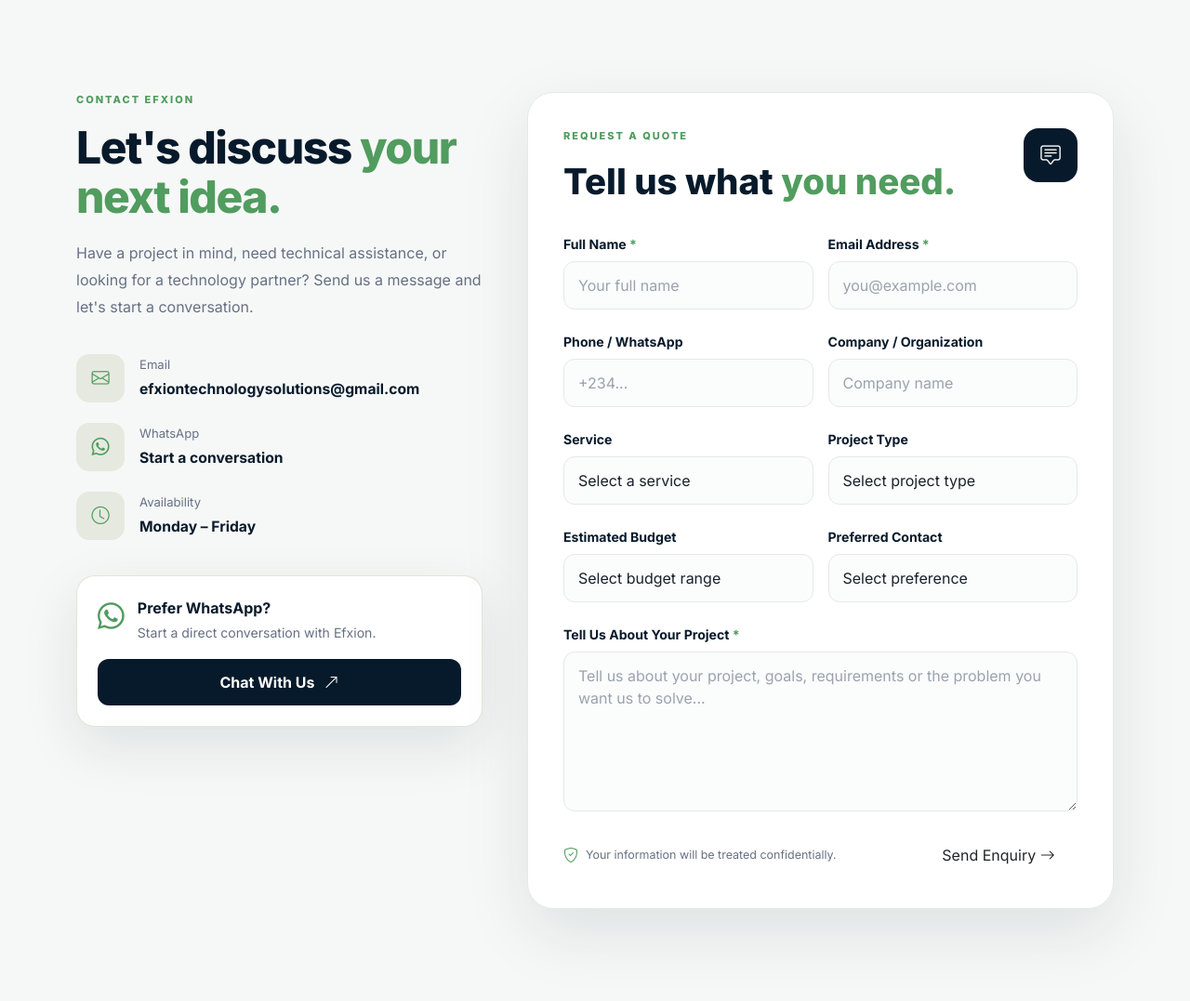
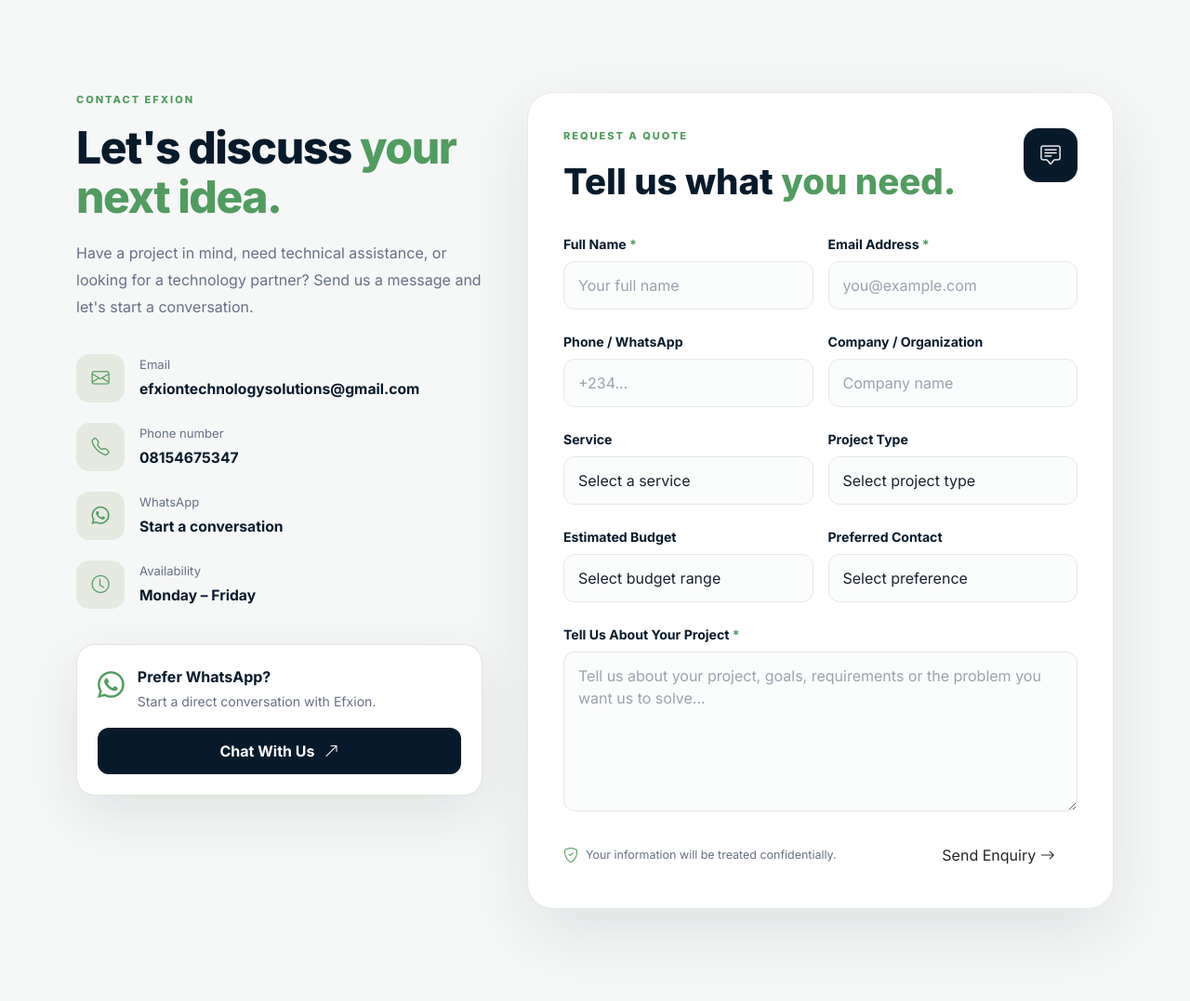
Before and after one commit to Coolguyifez/efxion-technology-solutions, a Flask app: page /contact in a window 1280 px wide. Shown: the part 554-1631 px from the top of the page at 93% size. Run offline with Flask 3, Linux system fonts and the light colour scheme; data that the repository does not hold is empty.

Commit message:
Update contact.html

```diff
--- a/app/templates/contact.html
+++ b/app/templates/contact.html
@@ -136,6 +136,21 @@
 
                     </div>
 
+                     <div class="contact-detail">
+
+                        <div class="contact-detail-icon">
+                            <i class="bi bi-telephone"></i>
+                        </div>
+
+                        <div>
+                            <span>Phone number</span>
+
+                            <strong>
+                                08154675347
+                            </strong>
+                        </div>
+
+                    </div>
 
                     <div class="contact-detail">
 
```
